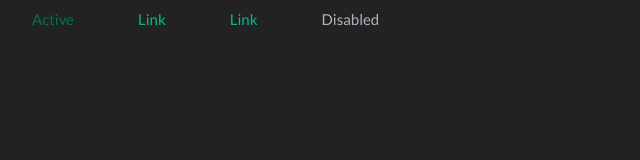
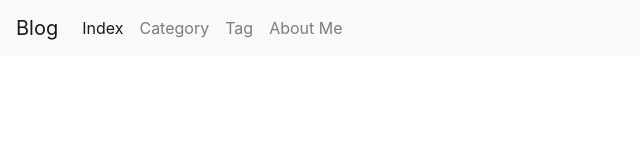
Before and after one commit to roy989898/spring_blog_system, a plain HTML site: page web_html/index.html in a window 1280 px wide. Shown: the whole page, without its empty margins (0-640 px from the left). Drawn offline with nearby package versions, Linux system fonts and the light colour scheme.

Commit message:
add mycss

```diff
--- a/web_html/index.html
+++ b/web_html/index.html
@@ -6,21 +6,40 @@
     <meta name="viewport" content="width=device-width, initial-scale=1, shrink-to-fit=no">
 
     <!-- Bootstrap CSS -->
-    <!--    <link rel="stylesheet" href="https://stackpath.bootstrapcdn.com/bootstrap/4.5.2/css/bootstrap.min.css"
-              integrity="sha384-JcKb8q3iqJ61gNV9KGb8thSsNjpSL0n8PARn9HuZOnIxN0hoP+VmmDGMN5t9UJ0Z" crossorigin="anonymous">-->
+    <link rel="stylesheet" href="https://stackpath.bootstrapcdn.com/bootstrap/4.5.2/css/bootstrap.min.css"
+          integrity="sha384-JcKb8q3iqJ61gNV9KGb8thSsNjpSL0n8PARn9HuZOnIxN0hoP+VmmDGMN5t9UJ0Z" crossorigin="anonymous">
 
-    <link rel="stylesheet" href="static/css/bootstrap.min.css">
+    <!--    <link rel="stylesheet" href="static/css/bootstrap.min.css">-->
+    <link rel="stylesheet" href="static/css/my_css.css">
 
     <title>Index Page</title>
 </head>
 <body>
 <!--TODO Nav-->
+<nav class="navbar navbar-expand-lg navbar-light bg-light ">
+    <a class="navbar-brand" href="#">Blog</a>
+    <button class="navbar-toggler" type="button" data-toggle="collapse" data-target="#navbarNav"
+            aria-controls="navbarNav" aria-expanded="false" aria-label="Toggle navigation">
+        <span class="navbar-toggler-icon"></span>
+    </button>
+    <div class="collapse navbar-collapse" id="navbarNav">
+        <ul class="navbar-nav">
+            <li class="nav-item active">
+                <a class="nav-link" href="#">Index </a>
+            </li>
+            <li class="nav-item">
+                <a class="nav-link" href="#">Category</a>
+            </li>
+            <li class="nav-item">
+                <a class="nav-link" href="#">Tag</a>
+            </li>
 
-<nav class="nav">
-    <a class="nav-link active" href="#">Active</a>
-    <a class="nav-link" href="#">Link</a>
-    <a class="nav-link" href="#">Link</a>
-    <a class="nav-link disabled" href="#" tabindex="-1" aria-disabled="true">Disabled</a>
+            <li class="nav-item">
+                <a class="nav-link" href="#">About Me</a>
+            </li>
+
+        </ul>
+    </div>
 </nav>
 <!--TODO contect-->
 <div></div>
```
Also changed, not shown: web_html/static/css/my_css.css (added), 1 other file.
